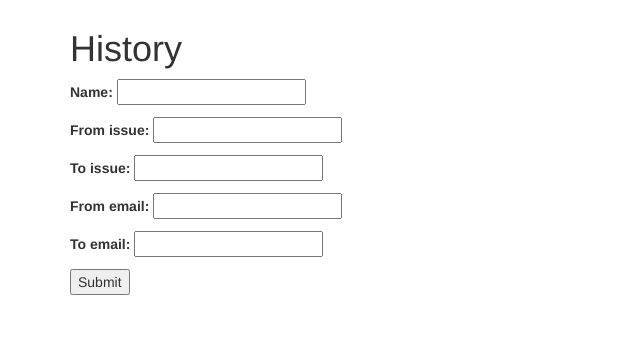
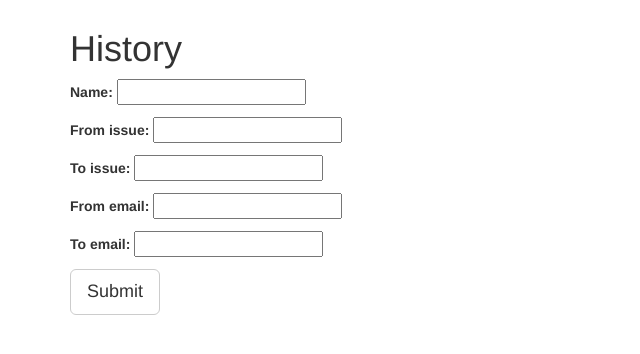
Before and after one commit to aplanas/kmanga, a Django app: page /kmanga/history/add/ in a window 1280 px wide. Shown: the part 51-405 px from the top of the page, without its empty margins (0-640 px from the left). Run offline with Django 3.2, Linux system fonts and the light colour scheme; some libraries are stand-ins or nearby versions.

Commit message:
Change button class.

```diff
--- a/kmanga/main/templates/main/history_form.html
+++ b/kmanga/main/templates/main/history_form.html
@@ -4,6 +4,6 @@
 {% block content %}
 <form method="post" action="">{% csrf_token %}
   {{ form.as_p }}
-  <input type="submit" value="Submit" />
+  <input type="submit" value="Submit" class="btn btn-lg btn-default" />
 </form>
 {% endblock %}
```
